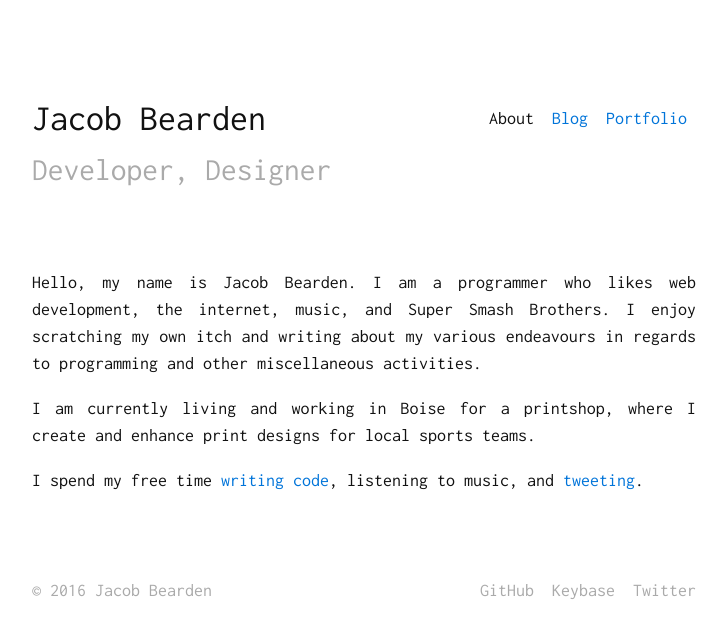
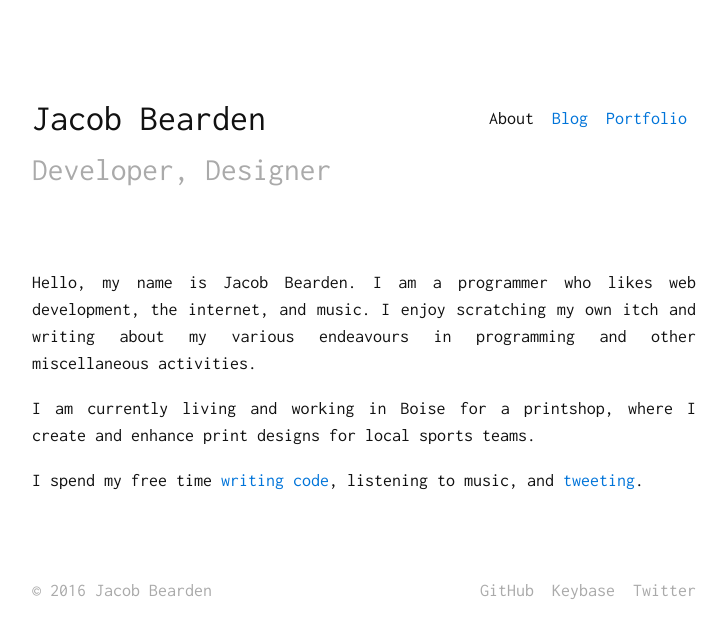
Before and after one commit to jacobbearden/bearden.io, a Jekyll site: the page built from _pages/index.md, in a window 1280 px wide. Shown: the top 638 px of the page, without its empty margins (276-1003 px from the left). Built offline with Jekyll 4.4.1, drawn with Linux system fonts in a browser that asks for light colours.

Commit message:
remove ssb

```diff
--- a/_pages/index.md
+++ b/_pages/index.md
@@ -3,7 +3,7 @@ title: About
 in-nav: true
 permalink: /
 ---
-Hello, my name is Jacob Bearden. I am a programmer who likes web development, the internet, music, and Super Smash Brothers. I enjoy scratching my own itch and writing about my various endeavours in regards to programming and other miscellaneous activities.
+Hello, my name is Jacob Bearden. I am a programmer who likes web development, the internet, and music. I enjoy scratching my own itch and writing about my various endeavours in programming and other miscellaneous activities.
 
 I am currently living and working in Boise for a printshop, where I create and enhance print designs for local sports teams.
 
```
